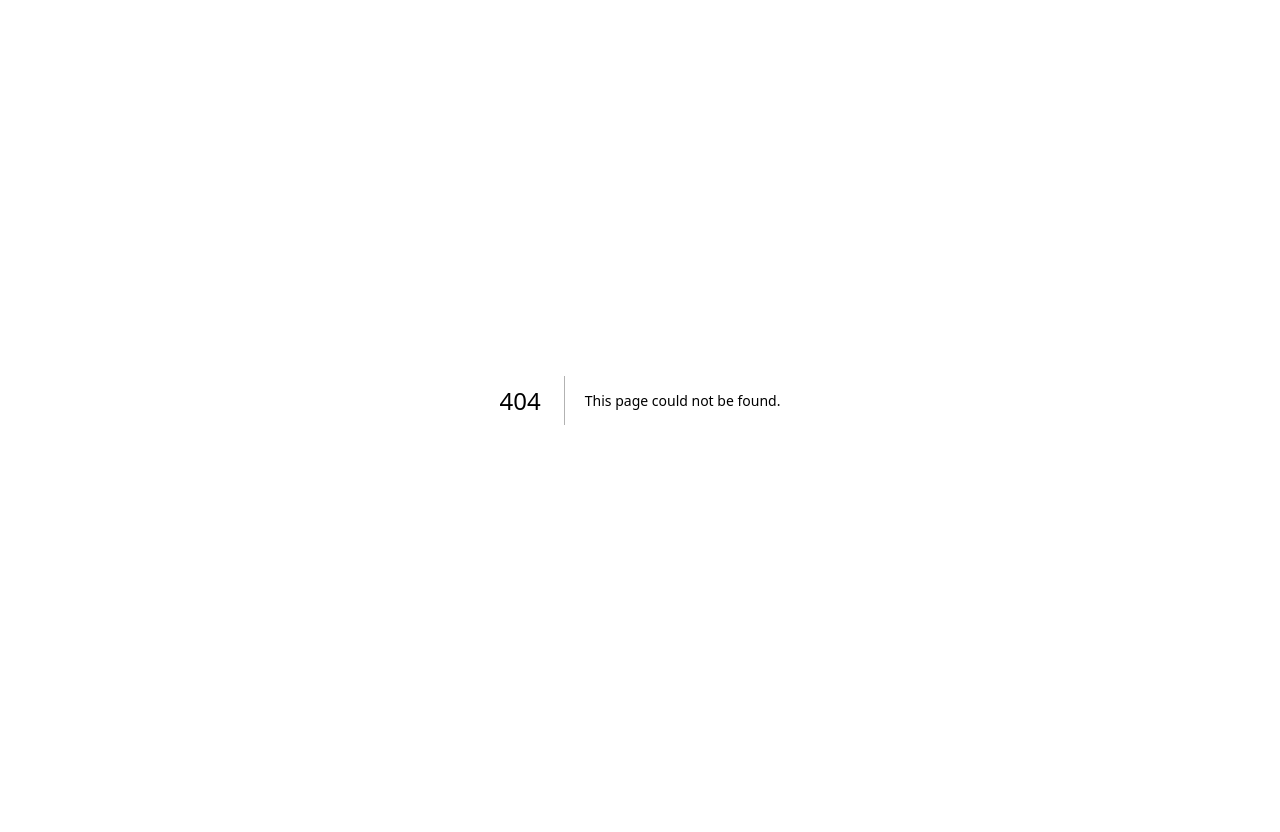
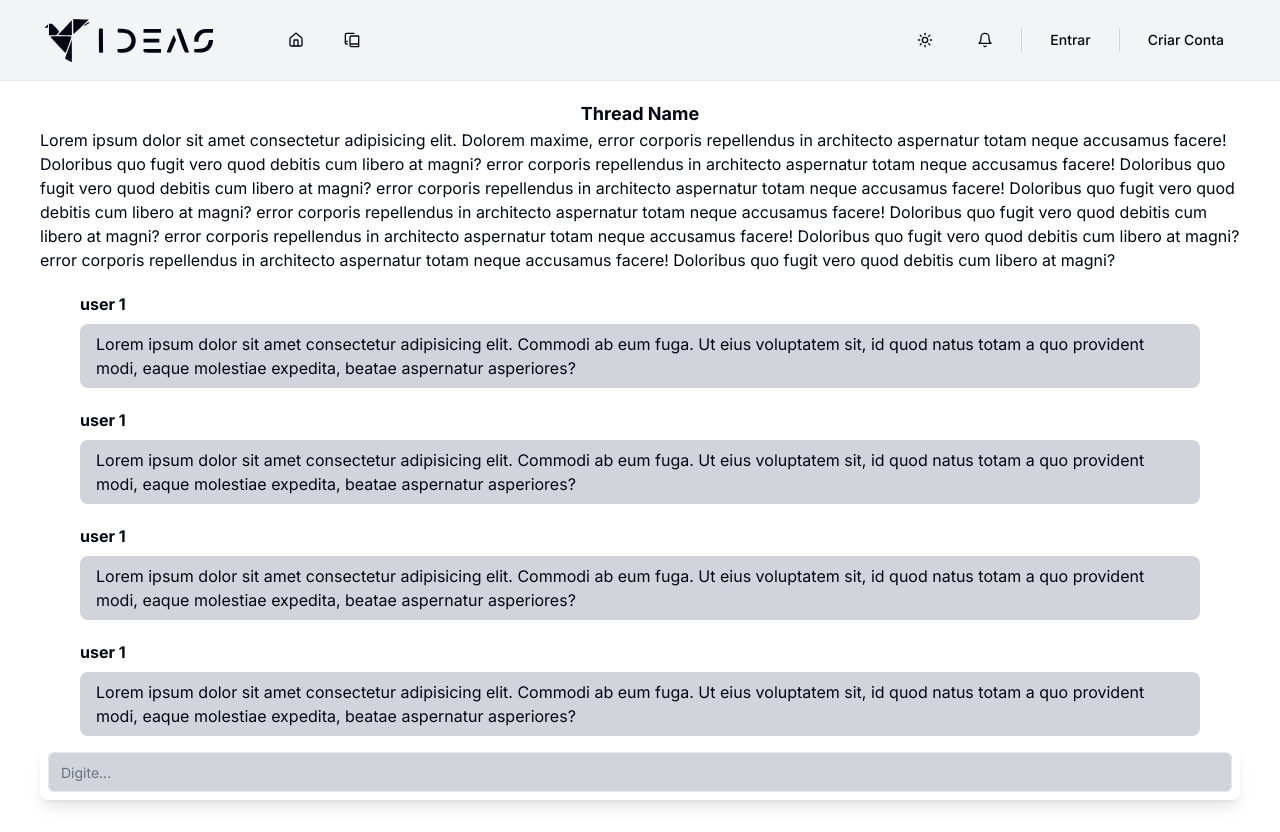
Before and after one commit to Emauri-Neto/ideas, a Next.js app in the folder client/: page /thread/1 in a window 1280 px wide. Before the commit this address had no page. Before the commit the page ends 800 px from the top, so only its background shows below. Built offline with nearby package versions, Linux system fonts and the light colour scheme.

Commit message:
Página linha de discussão

```diff
--- /dev/null
+++ b/client/src/app/thread/[id]/page.tsx
@@ -0,0 +1,65 @@
+import Navbar from '@/components/nav/navbar';
+import Message from '@/components/message/message';
+import { Input } from '@/components/ui/input';
+
+export default function Thread() {
+    const thread = {
+        name: 'Thread Name',
+        description: `Lorem ipsum dolor sit amet consectetur adipisicing elit. Dolorem maxime,
+        error corporis repellendus in architecto aspernatur totam neque accusamus facere! Doloribus quo fugit vero quod debitis cum libero at magni?
+        error corporis repellendus in architecto aspernatur totam neque accusamus facere! Doloribus quo fugit vero quod debitis cum libero at magni?
+        error corporis repellendus in architecto aspernatur totam neque accusamus facere! Doloribus quo fugit vero quod debitis cum libero at magni?
+        error corporis repellendus in architecto aspernatur totam neque accusamus facere! Doloribus quo fugit vero quod debitis cum libero at magni?
+        error corporis repellendus in architecto aspernatur totam neque accusamus facere! Doloribus quo fugit vero quod debitis cum libero at magni?
+        error corporis repellendus in architecto aspernatur totam neque accusamus facere! Doloribus quo fugit vero quod debitis cum libero at magni?
+        `
+    }
+
+    const msg =[{
+        user: "user 1",
+        msg: `Lorem ipsum dolor sit amet consectetur adipisicing elit. Commodi ab eum fuga. Ut eius voluptatem sit,
+        id quod natus totam a quo provident modi, eaque molestiae expedita, beatae aspernatur asperiores?`
+    },
+    {
+        user: "user 1",
+        msg: `Lorem ipsum dolor sit amet consectetur adipisicing elit. Commodi ab eum fuga. Ut eius voluptatem sit,
+        id quod natus totam a quo provident modi, eaque molestiae expedita, beatae aspernatur asperiores?`
+    },
+    {
+        user: "user 1",
+        msg: `Lorem ipsum dolor sit amet consectetur adipisicing elit. Commodi ab eum fuga. Ut eius voluptatem sit,
+        id quod natus totam a quo provident modi, eaque molestiae expedita, beatae aspernatur asperiores?`
+    },
+    {
+        user: "user 1",
+        msg: `Lorem ipsum dolor sit amet consectetur adipisicing elit. Commodi ab eum fuga. Ut eius voluptatem sit,
+        id quod natus totam a quo provident modi, eaque molestiae expedita, beatae aspernatur asperiores?`
+    }]
+
+    return (
+        <div className='flex flex-col h-screen'>
+            <Navbar />
+            <div className="container h-full flex flex-col items-center justify-left mt-5 mx-auto px-10">
+                <div className='md:grid h-full 2xl:grid-cols-6 xl:grid-cols-5 lg:grid-cols-4 md:grid-cols-3'>
+                    <div className='2xl:col-span-6 xl:col-span-5 lg:col-span-4 md:col-span-3 flex flex-col justify-center items-center'>
+                            <div className='text-lg font-bold'>{thread.name}</div>
+                            <div className='text-left'>{thread.description}</div>
+                    </div>
+                    <div className='2xl:col-span-6 xl:col-span-5 lg:col-span-4 md:col-span-3 flex flex-col justify-center mx-10'>
+                        {msg.map((msg, i) => (
+                            <div key={i} className='mt-5'>
+                                <Message msg={msg}/>
+                            </div>))}
+                    </div>
+                </div>
+
+                <div className='sticky bottom-0 left-0 right-0 w-full rounded-lg p-2 bg-white dark:bg-gray-900 shadow-lg mt-10 mx-10'>
+                    <div className='dark:bg-gray-900'>
+                        <Input placeholder='Digite...' className='bg-gray-300 dark:bg-gray-900 w-full' />
+                    </div>
+                </div>
+            </div>
+
+        </div>
+    );
+}
--- /dev/null
+++ b/client/src/components/message/message.tsx
@@ -0,0 +1,19 @@
+'use client'
+
+interface Props {
+    msg: any
+}
+
+export default function message(props: Props){
+
+    return(
+            <div>
+                <div className="font-bold mb-2">
+                    {props.msg.user}
+                </div>
+                <div className="px-4 py-2 bg-gray-300 dark:bg-gray-900 rounded-lg">
+                    {props.msg.msg}
+                </div>
+            </div>
+    )
+}
```
